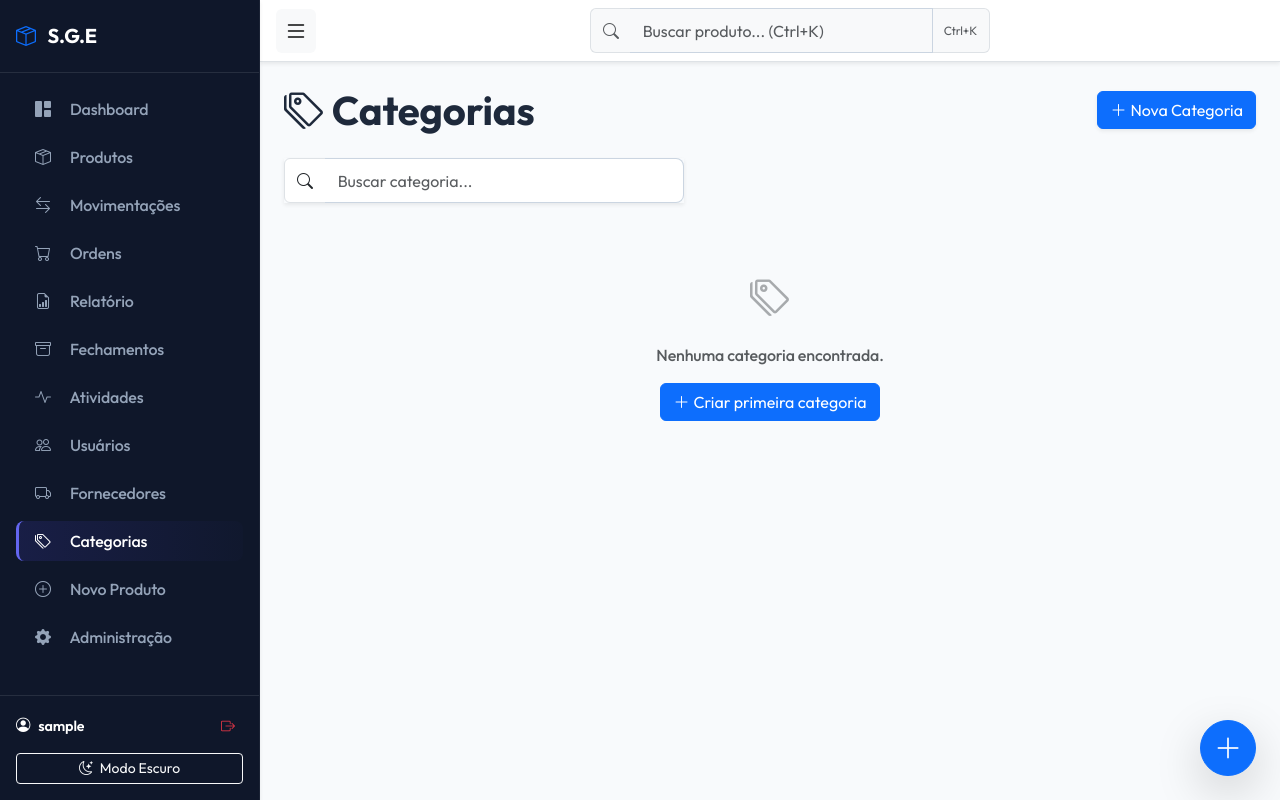
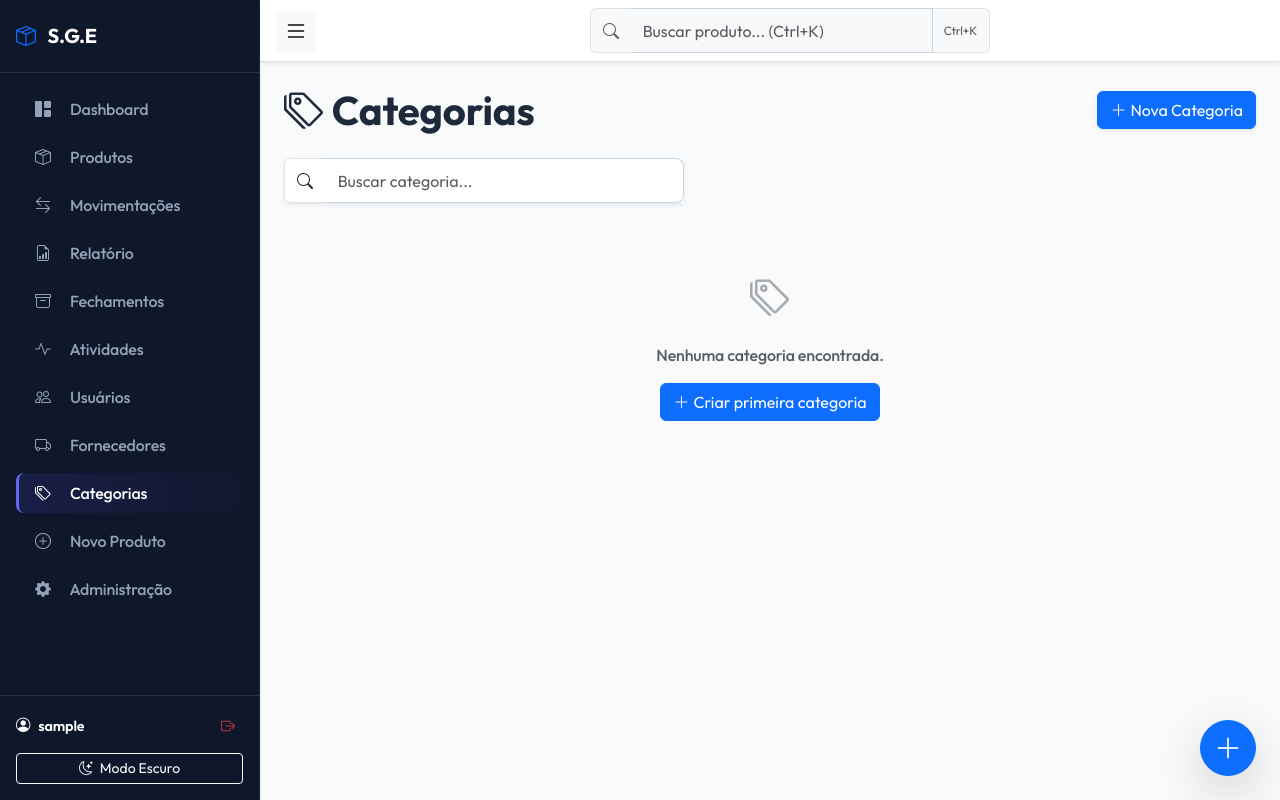
Before and after one commit to mrmateussiilva/sge, a Django app: page /categorias/ in a window 1280 px wide. Run offline with Django 5.2, Linux system fonts and the light colour scheme; the visitor is signed in with stand-in values (Sample User, id 1); data that the repository does not hold is empty; some libraries are stand-ins or nearby versions.

Commit message:
feat: esconde modulo de ordens de compra temporariamente do menu principal

```diff
--- a/estoque/templates/estoque/base.html
+++ b/estoque/templates/estoque/base.html
@@ -105,9 +105,9 @@
                 <a href="/movimentacao/" class="nav-link nav-link-custom rounded-3 py-2 px-3 mb-2 {% if '/movimentacao/' in request.path %}active{% endif %}">
                     <i class="bi bi-arrow-left-right me-3"></i> Movimentações
                 </a>
-                <a href="/ordens/" class="nav-link nav-link-custom rounded-3 py-2 px-3 mb-2 {% if '/ordens/' in request.path %}active{% endif %}">
+                <!-- <a href="/ordens/" class="nav-link nav-link-custom rounded-3 py-2 px-3 mb-2 {% if '/ordens/' in request.path %}active{% endif %}">
                     <i class="bi bi-cart me-3"></i> Ordens
-                </a>
+                </a> -->
                 <a href="/relatorio/" class="nav-link nav-link-custom rounded-3 py-2 px-3 mb-2 {% if '/relatorio/' in request.path %}active{% endif %}">
                     <i class="bi bi-file-earmark-bar-graph me-3"></i> Relatório
                 </a>
```
